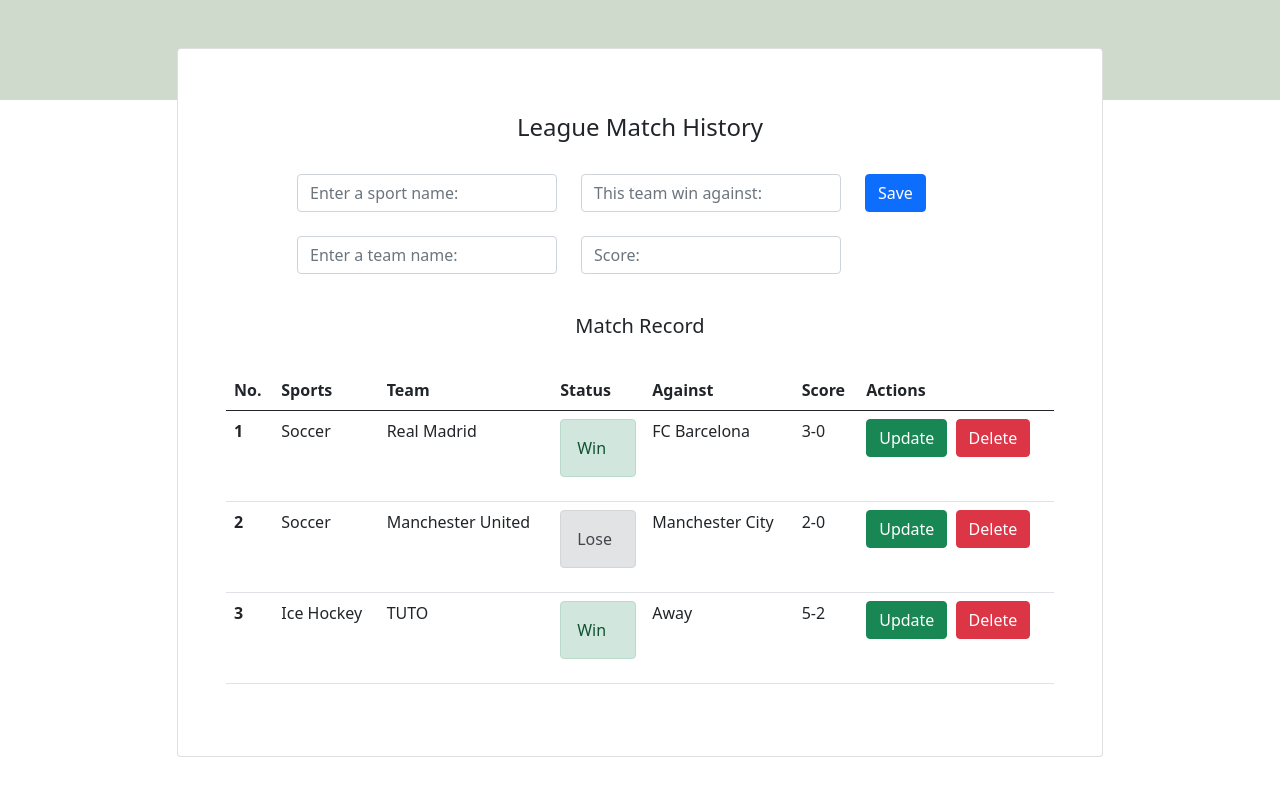
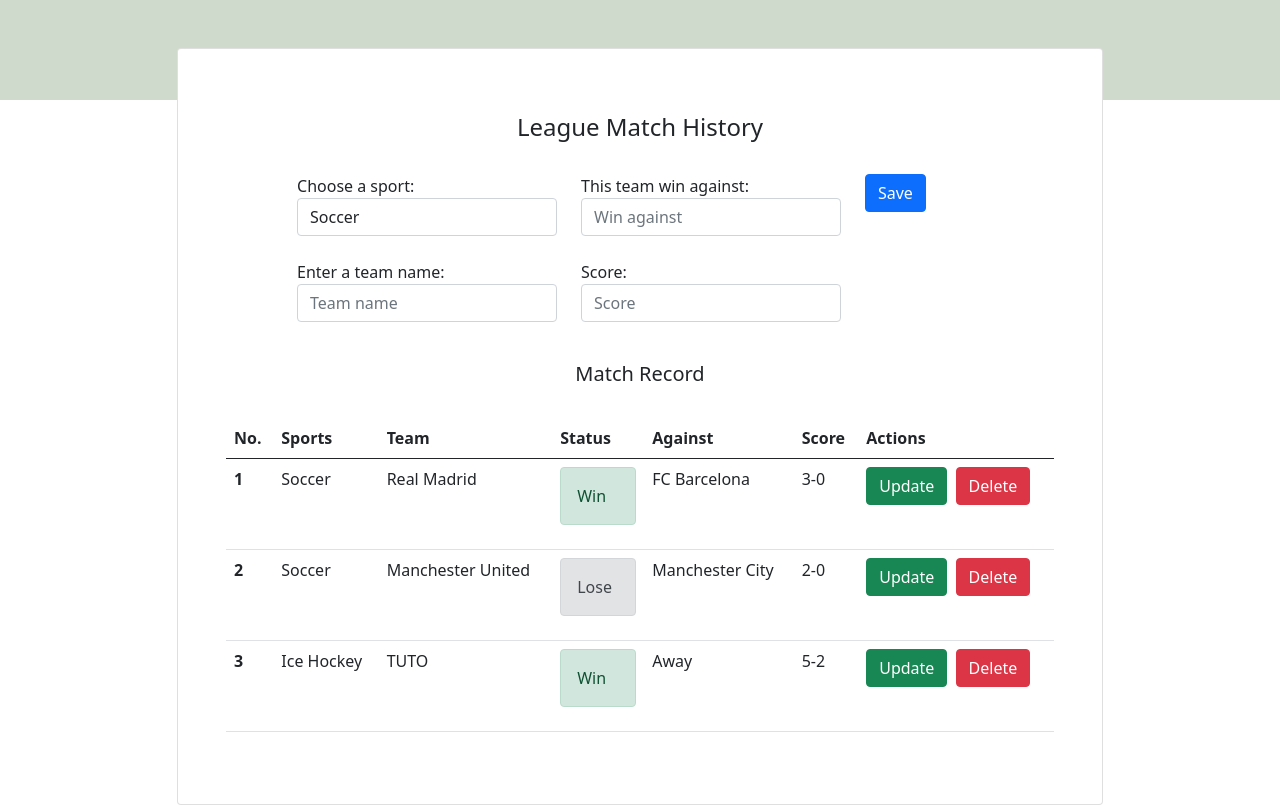
Before and after one commit to ameliayolanda/Kemppi_assignment, a Flask app: page / in a window 1280 px wide. Before the commit the page ends 757 px from the top, so only its background shows below. Run offline with Flask 3, Linux system fonts and the light colour scheme; data comes from the database, SQL or seed files in the repository.

Commit message:
Update data validation

```diff
--- a/templates/index.html
+++ b/templates/index.html
@@ -14,19 +14,33 @@
         <div class="card rounded-5">
           <div class="card-body p-5">
             <h4 class="text-center my-3 pb-3">League Match History</h4>
-            <form class="row justify-content-center" action="/add" method="post">
+            <form name="myForm" onsubmit="return validateForm()" class="row justify-content-center" action="/add" method="post">
               <div class="col-4">
                 <div class="form-outline">
-                  <input type="text" id="sports" name="sports" class="form-control" placeholder="Enter a sport name:"/>
+                  <label for="sports">Choose a sport:</label>
+                  <select class="form-control" name="sports" class="dropdown-menu w-100" id="sports">
+                    <option value="Soccer">Soccer</option>
+                    <option value="Basketball">Basketball</option>
+                    <option value="Ice Hockey">Ice Hockey</option>
+                    <option value="Volleyball">Volleyball</option>
+                    <option value="Badminton">Badminton</option>
+                    <option value="Gymnastics">Gymnastics</option>
+                    <option value="Fencing">Fencing</option>
+                    <option value="Table Tennis">Table Tennis</option>
+                    <option value="Other">Other</option>
+                  </select>
                   <br>
-                  <input type="text" id="team" name="team" class="form-control" placeholder="Enter a team name:"/>
+                  <label for="team">Enter a team name:</label>
+                  <input type="text" id="team" name="team" class="form-control" placeholder="Team name"/>
                 </div>
               </div>
               <div class="col-4">
                 <div class="form-outline">
-                  <input type="text" id="against" name="against" class="form-control" placeholder="This team win against:"/>
+                  <label for="against">This team win against:</label>
+                  <input type="text" id="against" name="against" class="form-control" placeholder="Win against"/>
                   <br>
-                  <input type="text" id="score" name="score" class="form-control" placeholder="Score:"/>
+                  <label for="score">Score:</label>
+                  <input type="text" id="score" name="score" class="form-control" placeholder="Score"/>
                 </div>
               </div>
               <div class="col-2">
@@ -77,5 +91,26 @@
     </div>
   </div>
 </section>
+
+<script>
+  function validateForm() {
+  i = document.forms["myForm"]["team"].value;
+  j = document.forms["myForm"]["against"].value;
+  k = document.forms["myForm"]["score"].value;
+  if (i == "" || j == "" || k == "") {
+    alert("Field must be filled out");
+    return false;
+  }
+  if (i.length > 30 || j.length > 30 || k.length > 30) {
+    alert("Field should not be more than 30 characters");
+    return false;
+  }
+}
+</script>
 </body>
 </html>
+
+<!--
+template is adapted from:
+https://tutorial101.blogspot.com/2023/02/python-flask-simple-to-do-sqlalchemy.html
+-->
```
